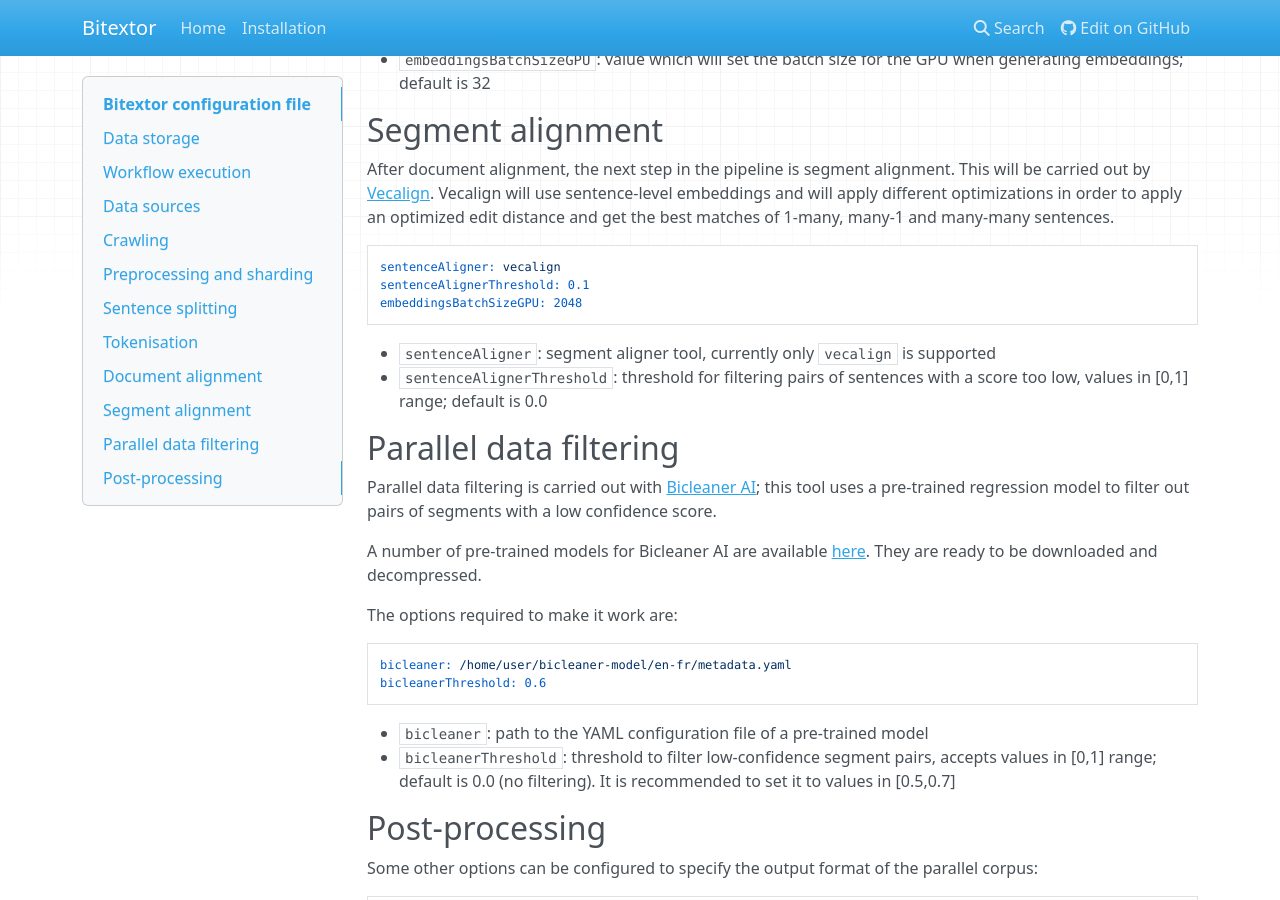
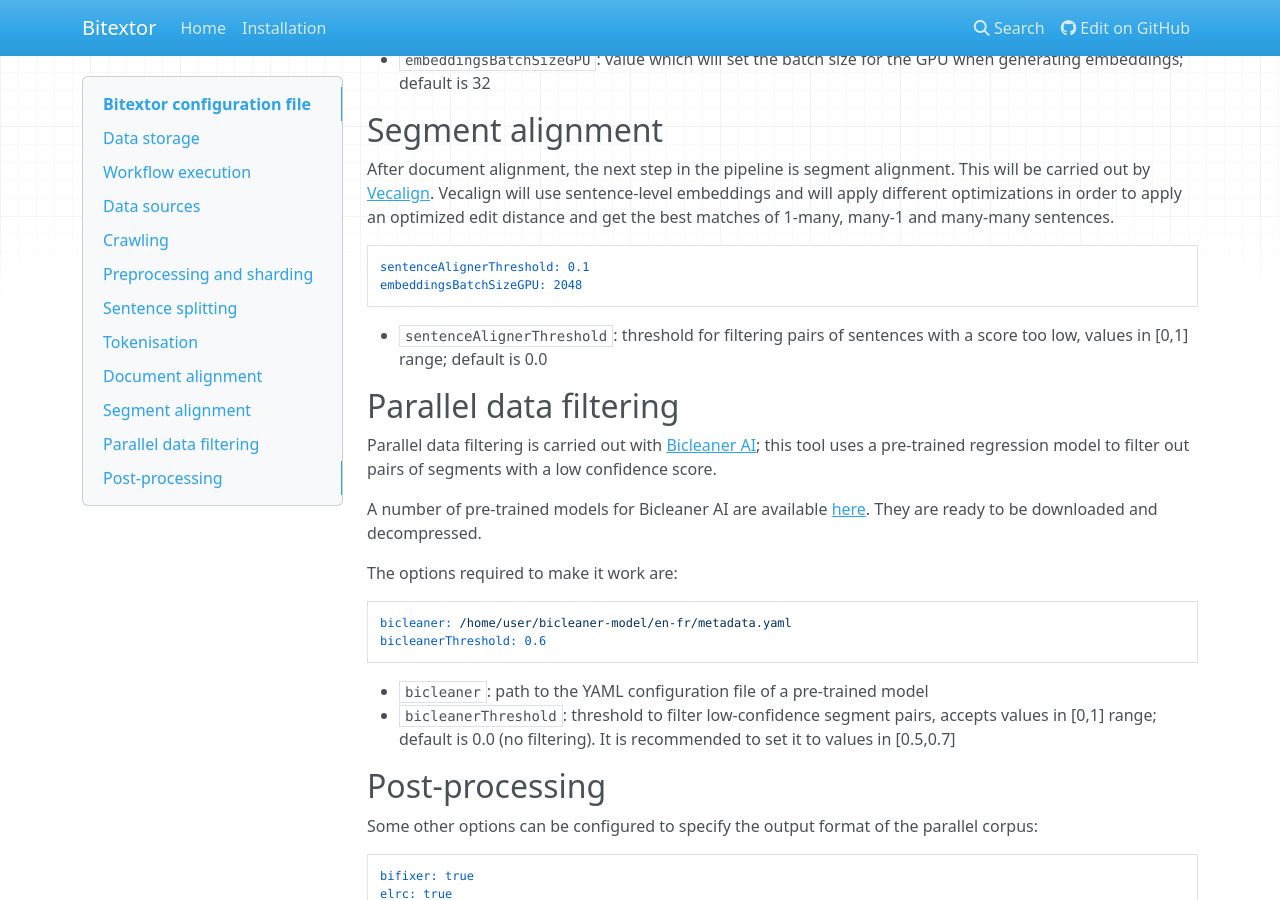
Before and after one commit to bitextor/bitextor-neural, an MkDocs documentation site: the page built from docs/CONFIG.md, in a window 1280 px wide and 900 px high, scrolled down 4387 px. Built offline with MkDocs 1.6.1, drawn with Linux system fonts in a browser that asks for light colours; nearby versions of some CDN libraries.

Commit message:
Update CONFIG.md

````diff
--- a/docs/CONFIG.md
+++ b/docs/CONFIG.md
@@ -170,12 +170,10 @@ embeddingsBatchSizeGPU: 2048
 After document alignment, the next step in the pipeline is segment alignment. This will be carried out by [Vecalign](https://github.com/bitextor/vecalign). Vecalign will use sentence-level embeddings and will apply different optimizations in order to apply an optimized edit distance and get the best matches of 1-many, many-1 and many-many sentences.
 
 ```yaml
-sentenceAligner: vecalign
 sentenceAlignerThreshold: 0.1
 embeddingsBatchSizeGPU: 2048
 ```
 
-* `sentenceAligner`: segment aligner tool, currently only `vecalign` is supported
 * `sentenceAlignerThreshold`: threshold for filtering pairs of sentences with a score too low, values in [0,1] range; default is 0.0
 
 ## Parallel data filtering
````
Also changed, not shown: other parts of docs/CONFIG.md (+1 -1 lines).
